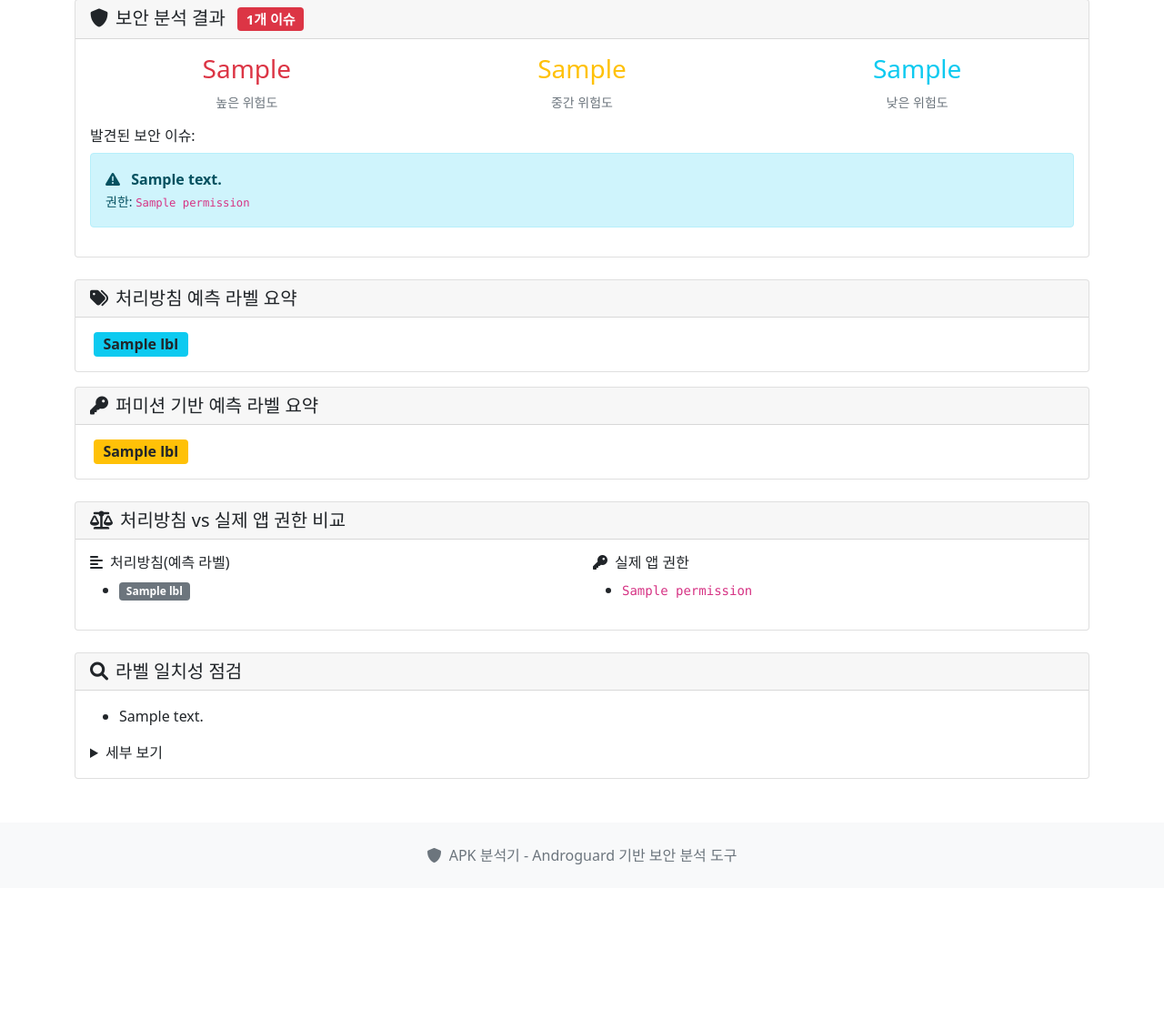
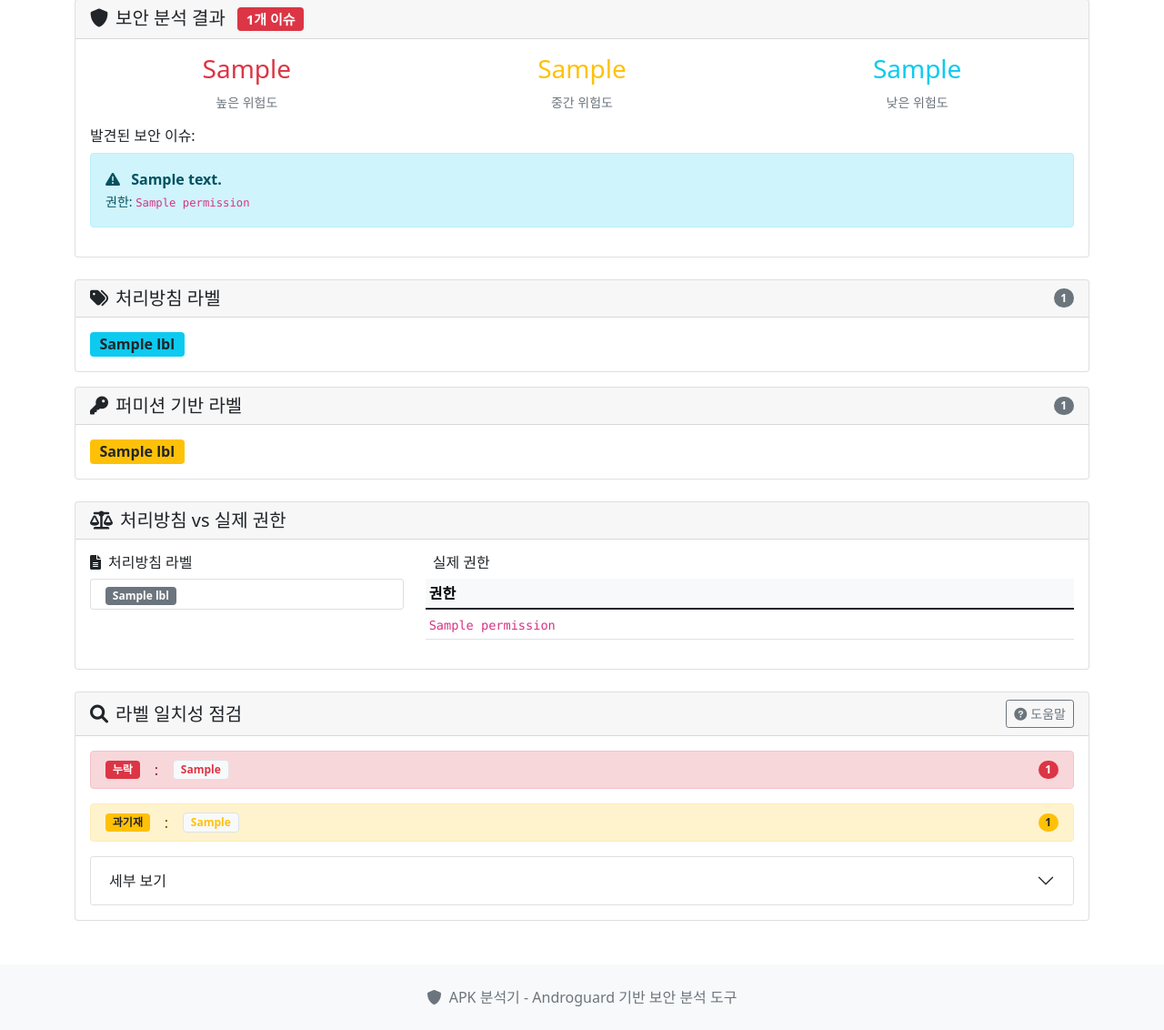
Before and after one commit to shynkim/primary, a Django app: template analyzer/templates/analyzer/analysis_detail.html in a window 1280 px wide. Shown: the part 647-1779 px from the top of the page at 91% size. Before the commit the page ends 1597 px from the top, so only its background shows below. Run offline with Django 4.2, Linux system fonts and the light colour scheme; the template is opened without the code that fills it: most values are stand-ins (such as "Sample title", 1, 10 or a date in 2020); data that the repository does not hold is empty.

Commit message:
style: improve label consistency section UI (compact summary + popover help)

```diff
--- a/analyzer/templates/analyzer/analysis_detail.html
+++ b/analyzer/templates/analyzer/analysis_detail.html
@@ -3,6 +3,14 @@
 {% block title %}{{ analysis.file_name }} - 분석 결과{% endblock %}
 
 {% block content %}
+
+<style>
+  /* 공통 가독성 보정 */
+  code.small { font-size: .85rem; }
+  .text-wrap { white-space: normal !important; word-break: break-all; }
+  .chip-row { display:flex; flex-wrap:wrap; gap:.4rem .5rem; }
+</style>
+
 <div class="d-flex justify-content-between align-items-center mb-4">
   <h2><i class="fas fa-mobile-alt me-2"></i>{{ analysis.file_name }}</h2>
   <div>
@@ -20,7 +28,8 @@
 </div>
 
 {% if analysis.status == 'completed' %}
-    <!-- 🧾 기본 정보 -->
+
+  <!-- 기본 정보 -->
   <div class="card mb-4">
     <div class="card-header">
       <h5 class="mb-0"><i class="fas fa-info-circle me-2"></i>기본 정보</h5>
@@ -47,7 +56,7 @@
     </div>
   </div>
 
-    <!-- 📁 CSV 다운로드 -->
+  <!-- CSV 다운로드 -->
   {% if analysis.csv_files %}
   <div class="card mb-4">
     <div class="card-header">
@@ -78,7 +87,7 @@
   </div>
   {% endif %}
 
-    <!-- 🔒 보안 분석 결과 -->
+  <!-- 보안 분석 결과 -->
   <div class="card mb-4">
     <div class="card-header">
       <h5 class="mb-0">
@@ -92,16 +101,16 @@
     </div>
     <div class="card-body">
       {% if analysis.security_analysis.total_issues > 0 %}
-                <div class="row mb-3 text-center">
-                    <div class="col-md-4">
+        <div class="row mb-3">
+          <div class="col-md-4 text-center">
             <div class="h3 text-danger">{{ analysis.security_analysis.high_severity }}</div>
             <small class="text-muted">높은 위험도</small>
           </div>
-                    <div class="col-md-4">
+          <div class="col-md-4 text-center">
             <div class="h3 text-warning">{{ analysis.security_analysis.medium_severity }}</div>
             <small class="text-muted">중간 위험도</small>
           </div>
-                    <div class="col-md-4">
+          <div class="col-md-4 text-center">
             <div class="h3 text-info">{{ analysis.security_analysis.low_severity }}</div>
             <small class="text-muted">낮은 위험도</small>
           </div>
@@ -122,59 +131,271 @@
         {% endfor %}
       {% else %}
         <div class="alert alert-success">
-                    <i class="fas fa-check-circle me-2"></i>보안 이슈가 발견되지 않았습니다.
+          <i class="fas fa-check-circle me-2"></i>
+          <strong>보안 이슈가 발견되지 않았습니다.</strong>
         </div>
       {% endif %}
     </div>
   </div>
 
-    <!-- 🏷 처리방침(예측 라벨) 요약 -->
+  <!-- 처리방침 라벨 요약 -->
   <div class="card mb-3">
-        <div class="card-header">
-            <h5 class="mb-0"><i class="fas fa-tags me-2"></i>처리방침 예측 라벨 요약</h5>
+    <div class="card-header d-flex align-items-center justify-content-between">
+      <h5 class="mb-0"><i class="fas fa-tags me-2"></i>처리방침 라벨</h5>
+      <span class="badge rounded-pill bg-secondary">{{ analysis.policy_labels|length }}</span>
     </div>
     <div class="card-body">
-            {% if analysis.policy_labels %}
-                <div>
+      {% if analysis.policy_labels and analysis.policy_labels.0 != 'predict_fail' %}
+        <div class="chip-row">
           {% for lbl in analysis.policy_labels %}
-                        <span class="badge bg-info text-dark fs-6 mx-1"
-                              data-label="{{ lbl }}"
-                              data-bs-toggle="tooltip"
-                              data-bs-placement="top">
-                            {{ lbl }}
-                        </span>
+            <span class="badge bg-info text-dark fs-6"
+                  data-label="{{ lbl }}" data-bs-toggle="tooltip">{{ lbl }}</span>
           {% endfor %}
         </div>
       {% else %}
-                <span class="text-muted">예측 라벨이 없습니다.</span>
+        <span class="text-muted">예측 라벨 없음</span>
       {% endif %}
     </div>
   </div>
 
-    <!-- 🧩 퍼미션 기반 예측 라벨 요약 -->
+  <!-- 퍼미션 기반 라벨 요약 -->
   <div class="card mb-4">
-        <div class="card-header">
-            <h5 class="mb-0"><i class="fas fa-key me-2"></i>퍼미션 기반 예측 라벨 요약</h5>
+    <div class="card-header d-flex align-items-center justify-content-between">
+      <h5 class="mb-0"><i class="fas fa-key me-2"></i>퍼미션 기반 라벨</h5>
+      <span class="badge rounded-pill bg-secondary">{{ perm_labels_set|length }}</span>
     </div>
     <div class="card-body">
-            {% if perm_labels_set and perm_labels_set|length > 0 %}
-                <div>
+      {% if perm_labels_set %}
+        <div class="chip-row">
           {% for lbl in perm_labels_set %}
-                        <span class="badge bg-warning text-dark fs-6 mx-1"
-                              data-label="{{ lbl }}"
-                              data-bs-toggle="tooltip"
-                              data-bs-placement="top">
-                            {{ lbl }}
-                        </span>
+            <span class="badge bg-warning text-dark fs-6"
+                  data-label="{{ lbl }}" data-bs-toggle="tooltip">{{ lbl }}</span>
           {% endfor %}
         </div>
       {% else %}
-                <span class="text-muted">퍼미션 기반 라벨이 없습니다.</span>
+        <span class="text-muted">유도된 라벨 없음</span>
       {% endif %}
     </div>
   </div>
 
-    <!-- 💬 라벨 Tooltip (공통) -->
+  <!-- 처리방침 vs 실제 권한 (표) -->
+  <div class="card mb-4">
+    <div class="card-header">
+      <h5 class="mb-0"><i class="fas fa-balance-scale me-2"></i>처리방침 vs 실제 권한</h5>
+    </div>
+    <div class="card-body">
+      <div class="row g-4">
+        <div class="col-md-4">
+          <h6 class="mb-2"><i class="fas fa-file-alt me-2"></i>처리방침 라벨</h6>
+          <ul class="list-group">
+            {% for lbl in analysis.policy_labels %}
+              <li class="list-group-item py-1"><span class="badge bg-secondary">{{ lbl }}</span></li>
+            {% empty %}
+              <li class="list-group-item py-1 text-muted">라벨 없음</li>
+            {% endfor %}
+          </ul>
+        </div>
+        <div class="col-md-8">
+          <h6 class="mb-2"><i class="fas fa-shield-keyhole me-2"></i>실제 권한</h6>
+          <div class="table-responsive">
+            <table class="table table-sm align-middle">
+              <thead>
+                <tr class="table-light">
+                  <th style="width:100%">권한</th>
+                </tr>
+              </thead>
+              <tbody>
+                {% for p in analysis.permissions %}
+                  <tr>
+                    <td><code class="small d-inline-block text-wrap" style="max-width:100%">{{ p }}</code></td>
+                  </tr>
+                {% empty %}
+                  <tr><td class="text-muted">권한 없음</td></tr>
+                {% endfor %}
+              </tbody>
+            </table>
+          </div>
+        </div>
+      </div>
+    </div>
+  </div>
+
+  <!-- 라벨 일치성 점검 (Compact UI) -->
+  <div class="card mb-4">
+    <div class="card-header d-flex align-items-center justify-content-between">
+      <h5 class="mb-0">
+        <i class="fas fa-search me-2"></i>라벨 일치성 점검
+      </h5>
+      <!-- 도움말 Popover -->
+      <button type="button" class="btn btn-sm btn-outline-secondary"
+              data-bs-toggle="popover" data-bs-placement="left"
+              title="용어"
+              data-bs-html="true"
+              data-bs-content="
+                <div><span class='badge bg-danger me-1'>누락</span> Permission이 사용되었으나 처리방침에는 표기되지 않음</div>
+                <div><span class='badge bg-warning text-dark me-1'>과기재</span> 처리방침에 작성되어 있으나 Permission에 사용되지는 않음</div>
+                <hr class='my-2'>
+                <div><i class='fas fa-file-alt me-1'></i> 처리방침 라벨</div>
+                <div><i class='fas fa-key me-1'></i> Permission에서 사용된 라벨</div>
+              ">
+        <i class="fas fa-question-circle me-1"></i>도움말
+      </button>
+    </div>
+
+    <div class="card-body">
+
+      {% if missing_in_policy or extra_in_policy %}
+        {% if missing_in_policy %}
+          <div class="alert alert-danger py-2 d-flex align-items-center flex-wrap gap-2">
+            <span class="badge bg-danger">누락</span>
+            <!-- <small class="text-muted">정책 X / 권한 O</small> -->
+            <span class="ms-2">:</span>
+            <span class="d-flex flex-wrap gap-2 ms-2">
+              {% for lb in missing_in_policy %}
+                <span class="badge bg-light text-danger border">{{ lb }}</span>
+              {% endfor %}
+            </span>
+            <span class="badge rounded-pill bg-danger ms-auto">{{ missing_in_policy|length }}</span>
+          </div>
+        {% endif %}
+
+        {% if extra_in_policy %}
+          <div class="alert alert-warning py-2 d-flex align-items-center flex-wrap gap-2">
+            <span class="badge bg-warning text-dark">과기재</span>
+            <!-- <small class="text-muted">정책 O / 권한 X</small> -->
+            <span class="ms-2">:</span>
+            <span class="d-flex flex-wrap gap-2 ms-2">
+              {% for lb in extra_in_policy %}
+                <span class="badge bg-light text-warning border">{{ lb }}</span>
+              {% endfor %}
+            </span>
+            <span class="badge rounded-pill bg-warning text-dark ms-auto">{{ extra_in_policy|length }}</span>
+          </div>
+        {% endif %}
+      {% else %}
+        <div class="alert alert-success py-2 d-flex align-items-center">
+          <i class="fas fa-check-circle me-2"></i>특이사항 없음 (양측 라벨 일치)
+        </div>
+      {% endif %}
+
+      <!-- 세부 보기 -->
+      <div class="accordion mt-2" id="accDetail">
+        <div class="accordion-item">
+          <h2 class="accordion-header" id="hd-detail">
+            <button class="accordion-button collapsed" type="button" data-bs-toggle="collapse"
+                    data-bs-target="#col-detail" aria-expanded="false" aria-controls="col-detail">
+              세부 보기
+            </button>
+          </h2>
+          <div id="col-detail" class="accordion-collapse collapse" aria-labelledby="hd-detail" data-bs-parent="#accDetail">
+            <div class="accordion-body">
+
+              <div class="row">
+                <div class="col-md-6">
+                  <h6 class="mb-2"><i class="fas fa-file-alt me-2"></i>처리방침 라벨
+                    <span class="badge rounded-pill bg-secondary">{{ policy_labels_set|length }}</span>
+                  </h6>
+                  <ul class="mb-3">
+                    {% for lb in policy_labels_set %}<li>{{ lb }}</li>{% endfor %}
+                  </ul>
+                </div>
+                <div class="col-md-6">
+                  <h6 class="mb-2"><i class="fas fa-key me-2"></i>사용된 Permission 라벨
+                    <span class="badge rounded-pill bg-secondary">{{ perm_labels_set|length }}</span>
+                  </h6>
+                  <ul class="mb-3">
+                    {% for lb in perm_labels_set %}<li>{{ lb }}</li>{% endfor %}
+                  </ul>
+                </div>
+              </div>
+
+              {% if missing_in_policy %}
+                <hr>
+                <h6 class="text-danger mb-2">
+                  <span class="badge bg-danger me-1">누락</span>정책에 없음 (정책 X / 권한 O)
+                </h6>
+                <ul class="mb-3">{% for lb in missing_in_policy %}<li>{{ lb }}</li>{% endfor %}</ul>
+              {% endif %}
+
+              {% if extra_in_policy %}
+                <hr>
+                <h6 class="mb-2">
+                  <span class="badge bg-warning text-dark me-1">과기재</span>권한 근거 없음 (정책 O / 권한 X)
+                </h6>
+                <ul class="mb-3">{% for lb in extra_in_policy %}<li>{{ lb }}</li>{% endfor %}</ul>
+              {% endif %}
+
+              {% if label_to_perms %}
+                <hr>
+                <h6 class="mb-2">라벨별 근거 퍼미션</h6>
+                <div class="row">
+                  {% for lb, perms in label_to_perms.items %}
+                    <div class="col-md-6 mb-2">
+                      <div class="card">
+                        <div class="card-header py-2 d-flex justify-content-between align-items-center">
+                          <strong>{{ lb }}</strong>
+                          <span class="badge rounded-pill bg-secondary">{{ perms|length }}</span>
+                        </div>
+                        <div class="card-body py-2">
+                          <ul class="mb-0">
+                            {% for p in perms %}
+                              <li><code class="small">{{ p }}</code></li>
+                            {% endfor %}
+                          </ul>
+                        </div>
+                      </div>
+                    </div>
+                  {% endfor %}
+                </div>
+              {% endif %}
+
+              {% if unknown_perms %}
+                <hr>
+                <h6 class="mb-2">매핑에 없는 퍼미션 <span class="text-muted small">(수동 검토 권장)</span></h6>
+                <div class="table-responsive">
+                  <table class="table table-sm">
+                    <tbody>
+                      {% for p in unknown_perms %}
+                        <tr><td><code class="small">{{ p }}</code></td></tr>
+                      {% endfor %}
+                    </tbody>
+                  </table>
+                </div>
+              {% endif %}
+
+            </div>
+          </div>
+        </div>
+      </div>
+
+    </div>
+  </div>
+
+{% elif analysis.status == 'failed' %}
+  <div class="card">
+    <div class="card-body text-center">
+      <i class="fas fa-exclamation-triangle fa-3x text-danger mb-3"></i>
+      <h4>분석 실패</h4>
+      <p class="text-muted">{{ analysis.error_message }}</p>
+      <a href="{% url 'analyzer:index' %}" class="btn btn-primary">
+        <i class="fas fa-upload me-2"></i>다시 업로드
+      </a>
+    </div>
+  </div>
+
+{% elif analysis.status == 'analyzing' %}
+  <div class="card">
+    <div class="card-body text-center">
+      <div class="spinner-border text-primary mb-3" role="status" style="width: 3rem; height: 3rem;">
+        <span class="visually-hidden">분석 중...</span>
+      </div>
+      <h4>분석 중입니다</h4>
+      <p class="text-muted">APK 파일을 분석하고 있습니다. 잠시만 기다려주세요...</p>
+    </div>
+  </div>
+{% endif %}
+
+<!-- 라벨 설명 매핑 + Tooltip/Popover 초기화 -->
 <script>
   document.addEventListener('DOMContentLoaded', function () {
     const LABEL_DESC = {
@@ -190,116 +411,21 @@
       'DEV_ATTR': '환경/설정/앱사용/동기화/기기정보 등 속성 데이터',
       'PUS': '알림/푸시 토큰 관련'
     };
+
+    // Tooltip for labels
     document.querySelectorAll('[data-bs-toggle="tooltip"][data-label]').forEach(el => {
       const key = el.getAttribute('data-label');
       const desc = LABEL_DESC[key] || '설명 없음';
       el.setAttribute('title', desc);
     });
     const tooltipTriggerList = [].slice.call(document.querySelectorAll('[data-bs-toggle="tooltip"]'));
-        tooltipTriggerList.map(function (tooltipTriggerEl) {
-          return new bootstrap.Tooltip(tooltipTriggerEl);
+    tooltipTriggerList.map(el => new bootstrap.Tooltip(el));
+
+    // Popover (help)
+    document.querySelectorAll('[data-bs-toggle="popover"]').forEach(el => {
+      new bootstrap.Popover(el);
     });
   });
 </script>
 
-    <!-- ⚖️ 처리방침 vs 실제 앱 권한 비교 -->
-    <div class="card mb-4">
-        <div class="card-header">
-            <h5 class="mb-0"><i class="fas fa-balance-scale me-2"></i>처리방침 vs 실제 앱 권한 비교</h5>
-        </div>
-        <div class="card-body">
-            <div class="row">
-                <div class="col-md-6">
-                    <h6><i class="fas fa-align-left me-2"></i>처리방침(예측 라벨)</h6>
-                    <ul>
-                        {% for lbl in analysis.policy_labels %}
-                        <li><span class="badge bg-secondary">{{ lbl }}</span></li>
-                        {% empty %}
-                        <li class="text-muted">- 없음 -</li>
-                        {% endfor %}
-                    </ul>
-                </div>
-                <div class="col-md-6">
-                    <h6><i class="fas fa-key me-2"></i>실제 앱 권한</h6>
-                    <ul>
-                        {% for pr in analysis.permissions %}
-                        <li><code>{{ pr }}</code></li>
-                        {% empty %}
-                        <li class="text-muted">- 없음 -</li>
-                        {% endfor %}
-                    </ul>
-                </div>
-            </div>
-        </div>
-    </div>
-
-    <!-- 🔎 라벨 일치성 자동 리포트 -->
-    <div class="card mb-4">
-        <div class="card-header">
-            <h5 class="mb-0"><i class="fas fa-search me-2"></i>라벨 일치성 점검</h5>
-        </div>
-        <div class="card-body">
-            {% if compliance_messages and compliance_messages|length > 0 %}
-                <ul>
-                    {% for m in compliance_messages %}
-                        {% if not "매핑에 없는 퍼미션" in m %}
-                            <li>{{ m }}</li>
-                        {% endif %}
-                    {% endfor %}
-                </ul>
-            {% else %}
-                <p>특이사항 없음 (처리방침 라벨과 퍼미션-유도 라벨이 일치)</p>
-            {% endif %}
-
-            <details class="mt-2">
-                <summary>세부 보기</summary>
-
-                <div class="row mt-3">
-                    <div class="col-md-6">
-                        <h6>처리방침 라벨</h6>
-                        <ul>{% for lb in policy_labels_set %}<li>{{ lb }}</li>{% endfor %}</ul>
-                    </div>
-                    <div class="col-md-6">
-                        <h6>퍼미션 → 라벨</h6>
-                        <ul>{% for lb in perm_labels_set %}<li>{{ lb }}</li>{% endfor %}</ul>
-                    </div>
-                </div>
-
-                {% if missing_in_policy %}
-                  <h6 class="mt-3 text-danger">누락(처리방침에 없음)</h6>
-                  <ul>{% for lb in missing_in_policy %}<li>{{ lb }}</li>{% endfor %}</ul>
-                {% endif %}
-
-                {% if extra_in_policy %}
-                  <h6 class="mt-2">과기재(퍼미션 근거 없음)</h6>
-                  <ul>{% for lb in extra_in_policy %}<li>{{ lb }}</li>{% endfor %}</ul>
-                {% endif %}
-
-                <h6 class="mt-3">라벨별 근거 퍼미션</h6>
-                <ul>
-                  {% for lb, perms in label_to_perms.items %}
-                    <li><strong>{{ lb }}</strong>
-                      <ul>{% for p in perms %}<li>{{ p }}</li>{% endfor %}</ul>
-                    </li>
-                  {% endfor %}
-                </ul>
-
-                {% if unknown_perms %}
-                  <h6 class="mt-2">매핑에 없는 퍼미션(검토 필요)</h6>
-                  <ul>{% for p in unknown_perms %}<li>{{ p }}</li>{% endfor %}</ul>
-                {% endif %}
-            </details>
-        </div>
-    </div>
-
-{% elif analysis.status == 'failed' %}
-    <div class="alert alert-danger text-center">
-        <i class="fas fa-exclamation-triangle me-2"></i>분석 실패: {{ analysis.error_message }}
-    </div>
-{% elif analysis.status == 'analyzing' %}
-    <div class="alert alert-info text-center">
-        <div class="spinner-border text-primary mb-3" role="status"></div>
-        <p>분석 중입니다... 잠시만 기다려주세요.</p>
-    </div>
-{% endif %}
 {% endblock %}
```
Lines whose indentation alone changed are shown as unchanged.
